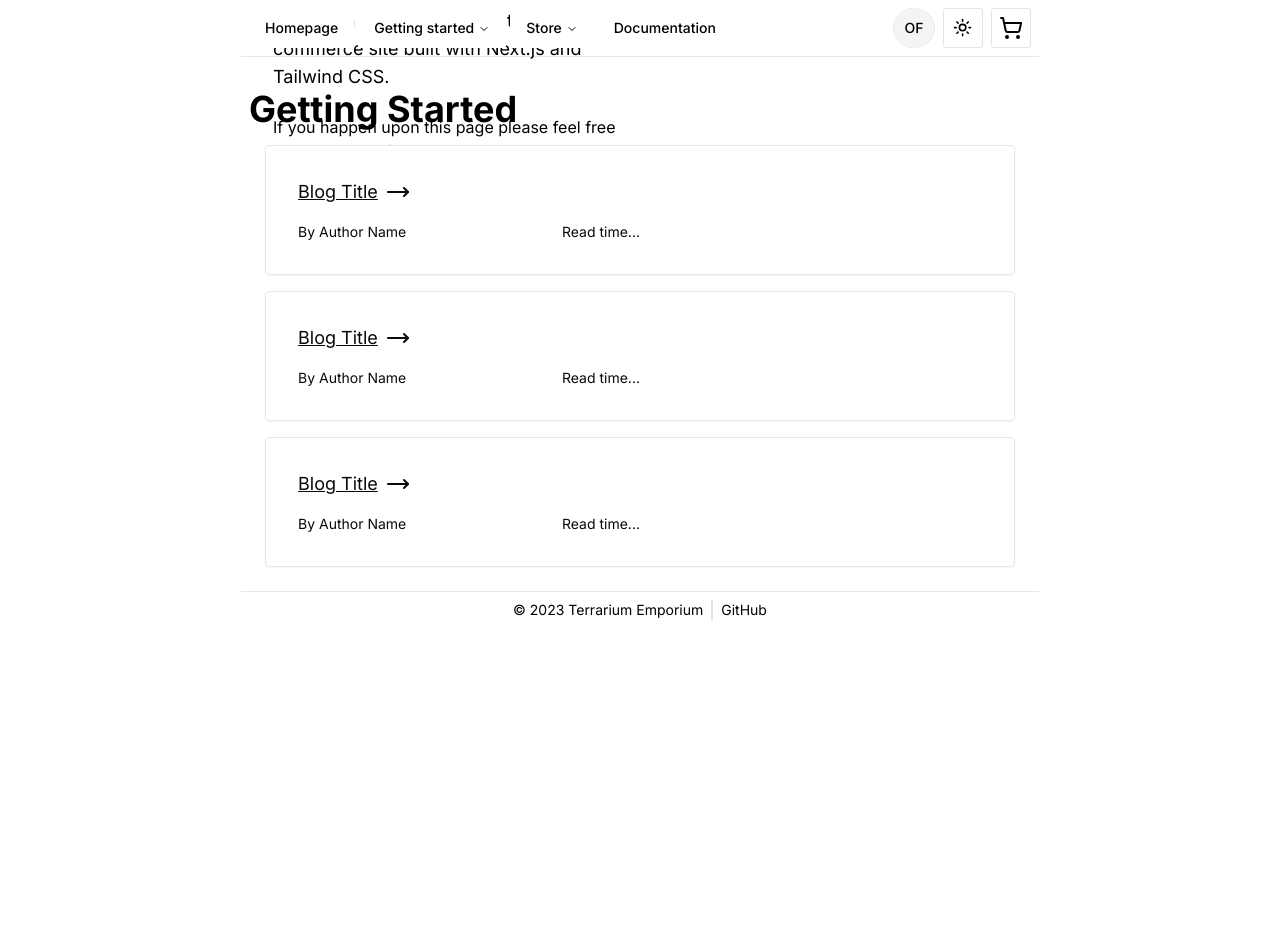
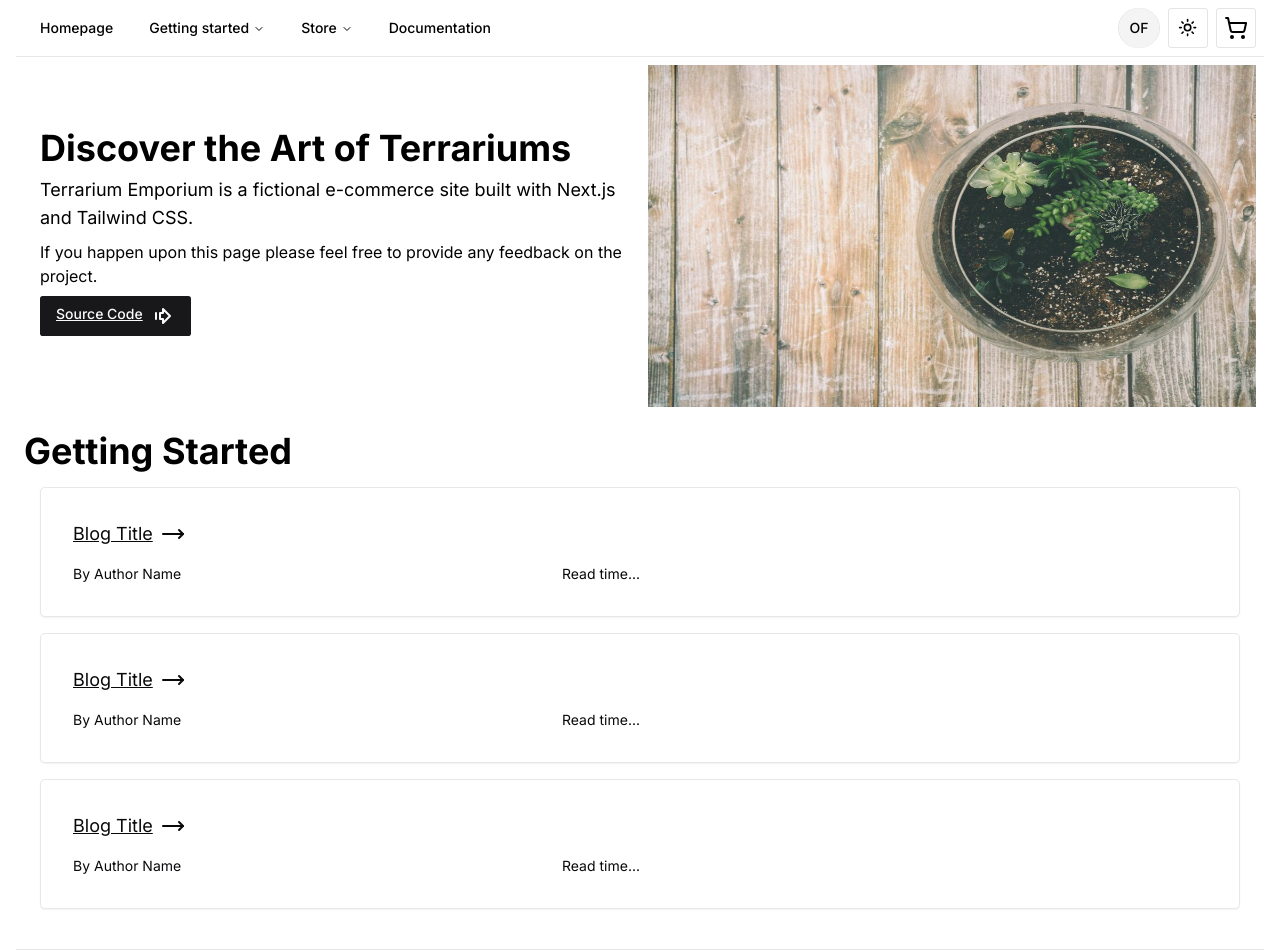
Before and after one commit to orenfackrell/nextjs-ecommerce, a Next.js app: page / in a window 1280 px wide. Shown: the top 952 px of the page. Before the commit the page ends 871 px from the top, so only its background shows below. Built offline with nearby package versions, Linux system fonts and the light colour scheme; a web font is replaced by a local one.

Commit message:
Update footer and hero styles to fit blog cards

```diff
--- a/app/components/footer.tsx
+++ b/app/components/footer.tsx
@@ -4,9 +4,9 @@ import { Separator } from './ui/separator';
 
 export function Footer() {
   return (
-    <footer className="flex flex-col items-center justify-center w-full h-16 border-t">
+    <footer className="flex flex-col items-center justify-center w-full h-16 border-t mt-4 min-h-fit">
       <div className="flex items-center justify-center mt-2 space-x-2 text-sm">
-        <span>© 2023 Terrarium Emporium</span>
+        <span className="my-2">© 2023 Terrarium Emporium</span>
         <Separator orientation="vertical" className="w-0.5" />
         <a href="https://github.com/orenfackrell/nextjs-ecommerce">GitHub</a>
       </div>
--- a/app/components/hero.tsx
+++ b/app/components/hero.tsx
@@ -6,9 +6,9 @@ import { LucideArrowBigRightDash } from 'lucide-react';
 
 export function Hero() {
   return (
-    <section className="flex-col flex items-center justify-between w-full lg:h-1/2 lg:h-1/3 md:flex-row p-2">
-      <div className="flex flex-col items-start justify-center w-full h-max p-6 space-y-6">
-        <h1 className="text-4xl font-bold">Discover the Art of Terrariums</h1>
+    <section className="flex-col flex items-center justify-between w-full lg:h-fit md:flex-row p-2">
+      <div className="flex flex-col items-start justify-center w-full p-4 gap-y-2">
+        <h1 className="text-4xl font-bold mt-2">Discover the Art of Terrariums</h1>
         <p className="text-lg">
           Terrarium Emporium is a fictional e-commerce site built with Next.js and Tailwind CSS.
         </p>
@@ -22,7 +22,7 @@ export function Hero() {
           </a>
         </Button>
       </div>
-      <div className="relative w-full max-w-xl lg:h-1/2 lg:h-full aspect-video">
+      <div className="relative w-full max-w-full lg:max-w-2xl aspect-video">
         <Image
           className="place-self-end"
           src="/hero-desktop.jpg"
--- a/app/layout.tsx
+++ b/app/layout.tsx
@@ -11,7 +11,7 @@ export const metadata: Metadata = {
 export default function RootLayout({ children }: { children: React.ReactNode }) {
   return (
     <html lang="en">
-      <body className={`${inter.className} antialiased w-fit h-screen m-auto md:px-4`}>
+      <body className={`${inter.className} antialiased w-auto h-screen m-auto md:px-4 2xl:w-3/4`}>
         <ThemeProvider
           attribute="class"
           defaultTheme="system"
```
